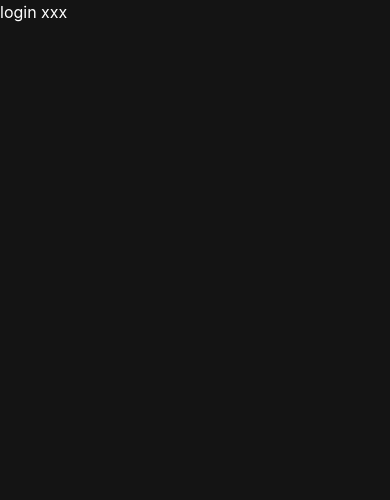
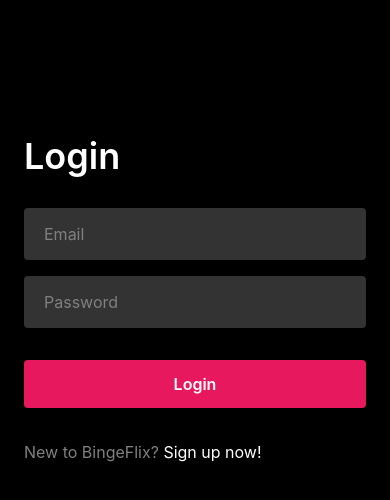
Before and after one commit to Brece/bingeflix-v2, a Next.js app: page /login in a window 390 px wide. Shown: the top 500 px of the page. Built offline with nearby package versions, Linux system fonts and the light colour scheme.

Commit message:
adds login form and styles

```diff
--- a/next.config.js
+++ b/next.config.js
@@ -7,7 +7,10 @@ const nextConfig = {
     }
   },
   images: {
-    domains: ['image.tmdb.org'],
+    domains: [
+      'image.tmdb.org',
+      'rb.gy',
+    ],
   }
 }
 
--- a/pages/index.tsx
+++ b/pages/index.tsx
@@ -32,8 +32,8 @@ function Home ({
 		<div className='relative h-screen bg-gradient-to-b lg:h-[140vh]'>
 			<Head>
 				<title>BingeFlix</title>
-				<meta name="description" content="Generated by create next app" />
-				<link rel="icon" href="/favicon.ico" />
+				<meta name='description' content='Generated by create next app' />
+				<link rel='icon' href='/favicon.ico' />
 			</Head>
 
 			<Header />
--- a/pages/login.tsx
+++ b/pages/login.tsx
@@ -1,9 +1,69 @@
+import Head from 'next/head';
 import Image from 'next/image';
+import { useState } from 'react';
 
 function Login () {
+    const [login, setLogin] = useState<boolean>(false);
+
+    const onSubmit = () => {
+
+    }
+
     return (
-        <div>
-            login xxx
+        <div className='relative flex flex-col w-screen h-screen bg-black md:items-center md:justify-center md:bg-transparent'>
+            <Head>
+				<title>BingeFlix</title>
+				<meta name='description' content='Generated by create next app' />
+				<link rel='icon' href='/favicon.ico' />
+			</Head>
+
+            <Image
+                src='https://rb.gy/p2hphi'
+                alt='Login Wallpaper'
+                layout='fill'
+                objectFit='cover'
+                className='-z-10 !hidden opacity-60 sm:!inline'
+            />
+
+            <Image
+                src='/img/logo-monochrome.svg'
+                alt='BingeFlix Logo'
+                width={150}
+                height={100}
+                layout='raw'
+                className='absolute left-4 top-4 cursor-pointer object-contain md:left-10 md:top-6'
+            />
+
+            <form className='relative mt-24 space-y-8 py-10 px-6 rounded bg-black/75 md:mt-0 md:max-w-md md:px-14'>
+                <h1 className='text-4xl font-semibold'>
+                    Login
+                </h1>
+                <div className='space-y-4'>
+                    <label htmlFor='email' className='inline-block w-full'>
+                        <input type='email' id='email' placeholder='Email' className='loginInput' />
+                    </label>
+                    <label htmlFor='password' className='inline-block w-full'>
+                        <input type='password' id='password' placeholder='Password' className='loginInput' />
+                    </label>
+                </div>
+
+                <button
+                    type='submit'
+                    className='w-full rounded bg-primary py-3 font-semibold'
+                >
+                    Login
+                </button>
+
+                <div className='text-[grey]'>
+                    <span>New to BingeFlix? </span>
+                    <button
+                        type='submit'
+                        className='text-white hover:underline'
+                    >
+                        Sign up now!
+                    </button>
+                </div>
+            </form>
         </div>
     );
 };
--- a/styles/globals.css
+++ b/styles/globals.css
@@ -20,6 +20,9 @@
 	.bannerBtn {
 		@apply flex items-center gap-x-2 rounded px-5 py-1.5 text-sm font-semibold transition hover:opacity-75 md:py-2.5 md:px-8 md:text-xl;
 	}
+	.loginInput {
+		@apply w-full rounded bg-[#333333] px-5 py-3.5 placeholder-[grey] outline-none focus:bg-[#454545]
+	}
 }
 html,
 body {
```
